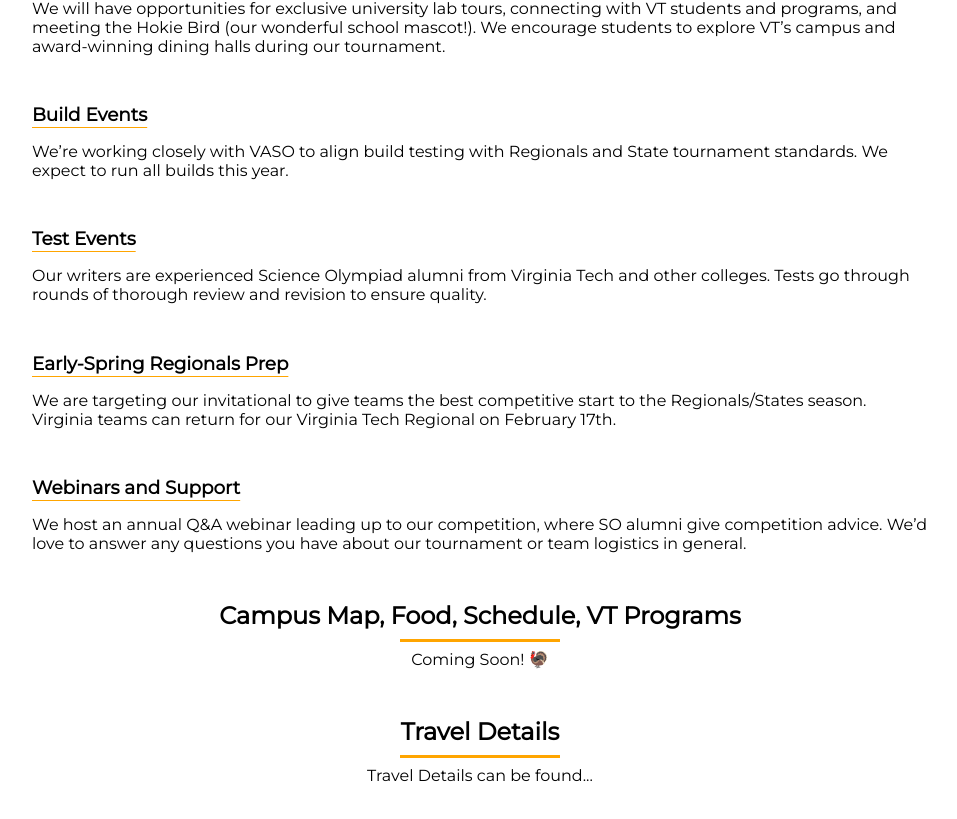
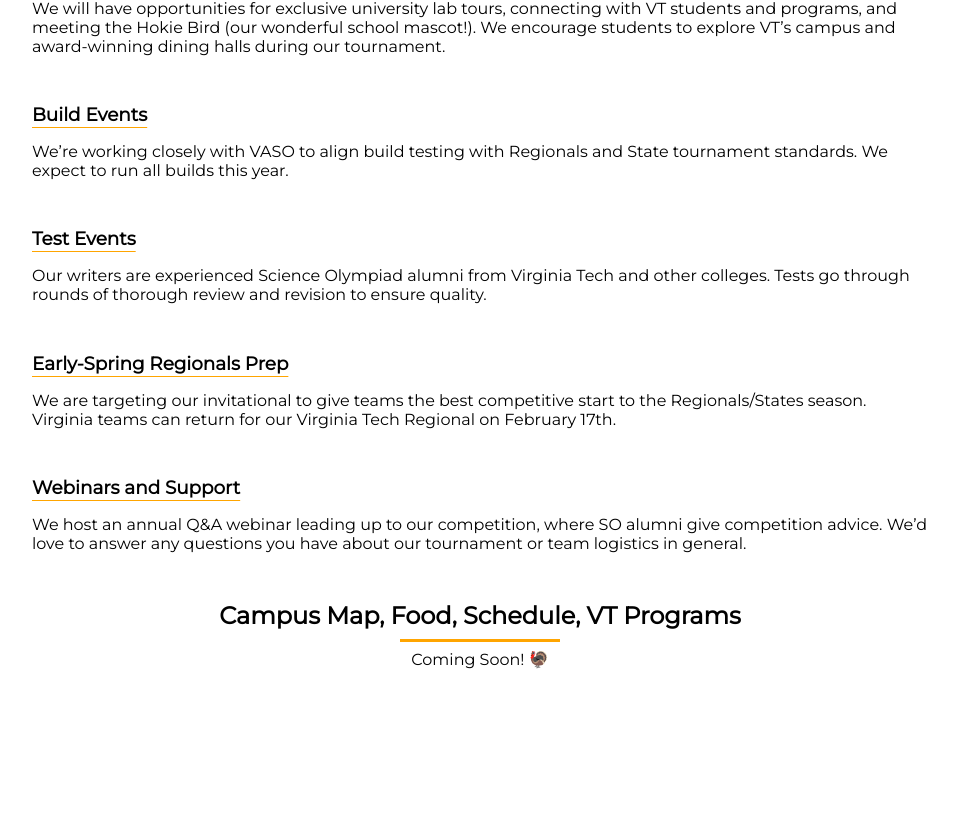
Before and after one commit to Pojoto/sovt-website, a SvelteKit app: page /tournament-info in a window 1280 px wide. Shown: the part 1071-1890 px from the top of the page, without its empty margins (160-1117 px from the left). After the commit the page ends 1812 px from the top, so only its background shows below. Built offline with nearby package versions, Linux system fonts and the light colour scheme.

Commit message:
Update +page.svelte

```diff
--- a/src/routes/tournament-info/+page.svelte
+++ b/src/routes/tournament-info/+page.svelte
@@ -112,17 +112,6 @@
 
             <p>
                 Coming Soon! 🦃
-
-            </p>
-        </div>
-
-        <div class="section">
-            <h2>
-                Travel Details
-            </h2>
-
-            <p>
-                Travel Details can be found...
 
             </p>
         </div>
```
